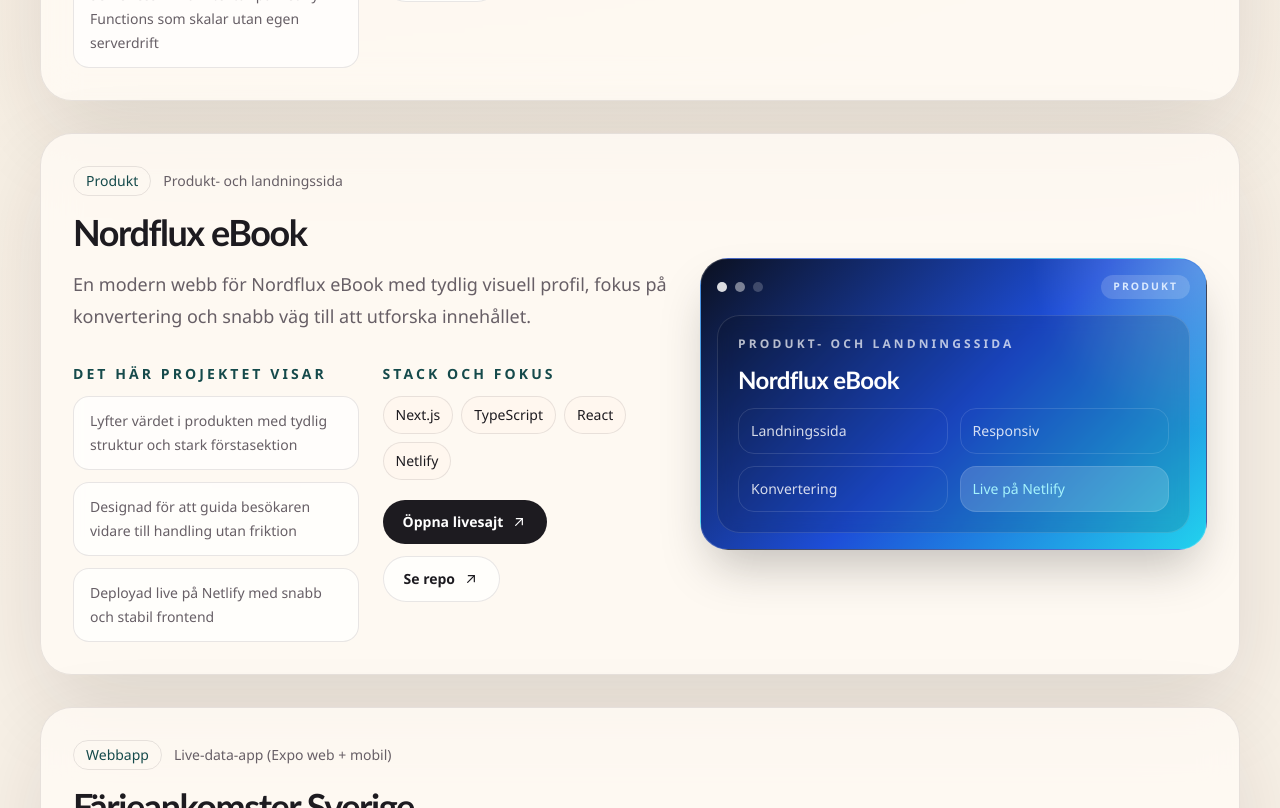
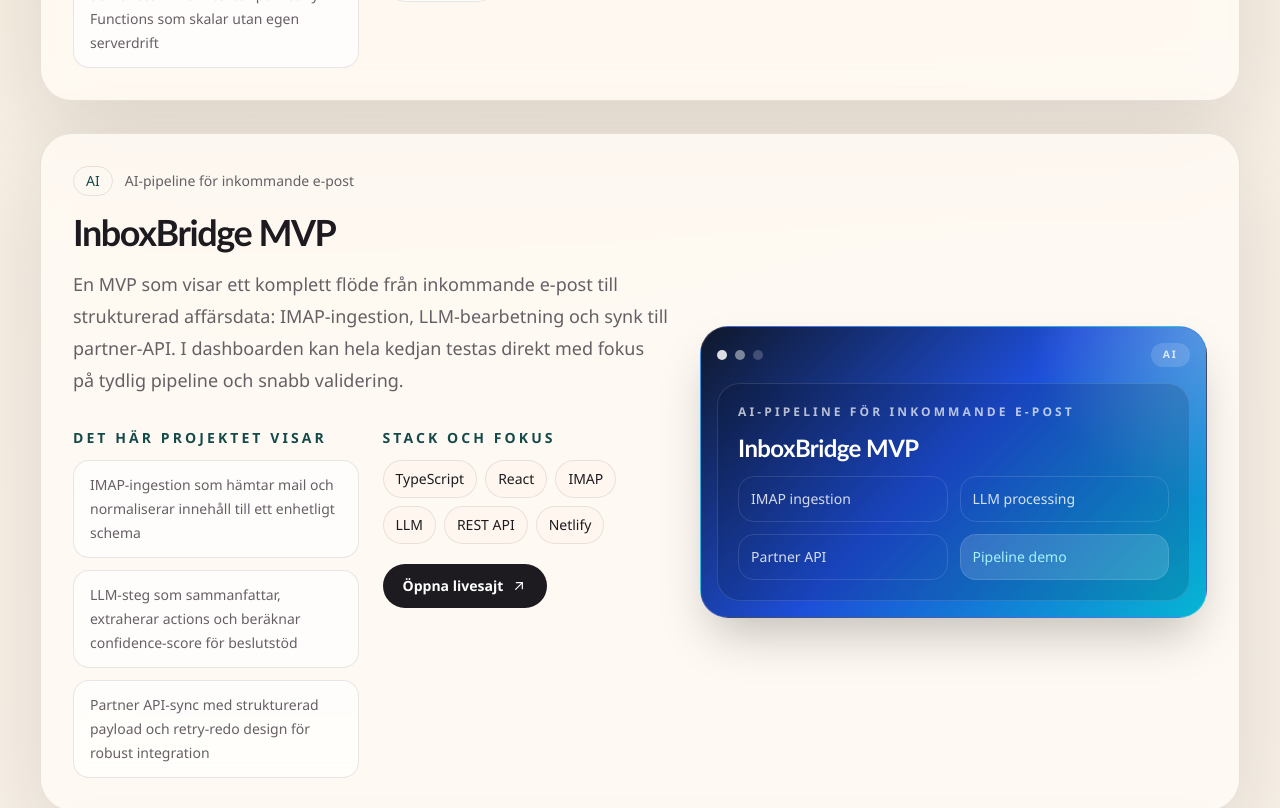
Before and after one commit to Elli2022/eleonora-portfolio, a Next.js app: page / in a window 1280 px wide. Shown: the part 3300-4108 px from the top of the page. Built offline with nearby package versions, Linux system fonts and the light colour scheme.

Commit message:
Lägg till InboxBridge MVP i portfolion

```diff
--- a/src/app/page.tsx
+++ b/src/app/page.tsx
@@ -77,6 +77,29 @@ const projects: Project[] = [
   },
 
   {
+  name: "InboxBridge MVP",
+  category: "AI-pipeline för inkommande e-post",
+  summary:
+    "En MVP som visar ett komplett flöde från inkommande e-post till strukturerad affärsdata: IMAP-ingestion, LLM-bearbetning och synk till partner-API. I dashboarden kan hela kedjan testas direkt med fokus på tydlig pipeline och snabb validering.",
+  impact: [
+    "IMAP-ingestion som hämtar mail och normaliserar innehåll till ett enhetligt schema",
+    "LLM-steg som sammanfattar, extraherar actions och beräknar confidence-score för beslutstöd",
+    "Partner API-sync med strukturerad payload och retry-redo design för robust integration",
+  ],
+  stack: ["TypeScript", "React", "IMAP", "LLM", "REST API", "Netlify"],
+  href: "https://inboxbridge-elli-mvp.netlify.app/",
+  cta: "Öppna livesajt",
+  badge: "AI",
+  previewHighlights: ["IMAP ingestion", "LLM processing", "Partner API", "Pipeline demo"],
+  preview: {
+    gradient: "linear-gradient(135deg, #0f172a 0%, #1d4ed8 48%, #06b6d4 100%)",
+    surface: "rgba(255, 255, 255, 0.14)",
+    accent: "#dbeafe",
+    highlight: "#a5f3fc",
+  },
+},
+
+{
     name: "Nordflux eBook",
     category: "Produkt- och landningssida",
     summary:
@@ -504,7 +527,7 @@ export default function Home() {
 
             <div className="reveal grid gap-3 sm:grid-cols-3" style={{ animationDelay: "220ms" }}>
               {[
-                { value: "12", label: "Case ni kan granska" },
+                { value: "13", label: "Case ni kan granska" },
                 { value: "1–2 v", label: "Återkoppling på förfrågan" },
                 { value: "Next + WP", label: "Typ av leveranser" },
               ].map((item) => (
```
